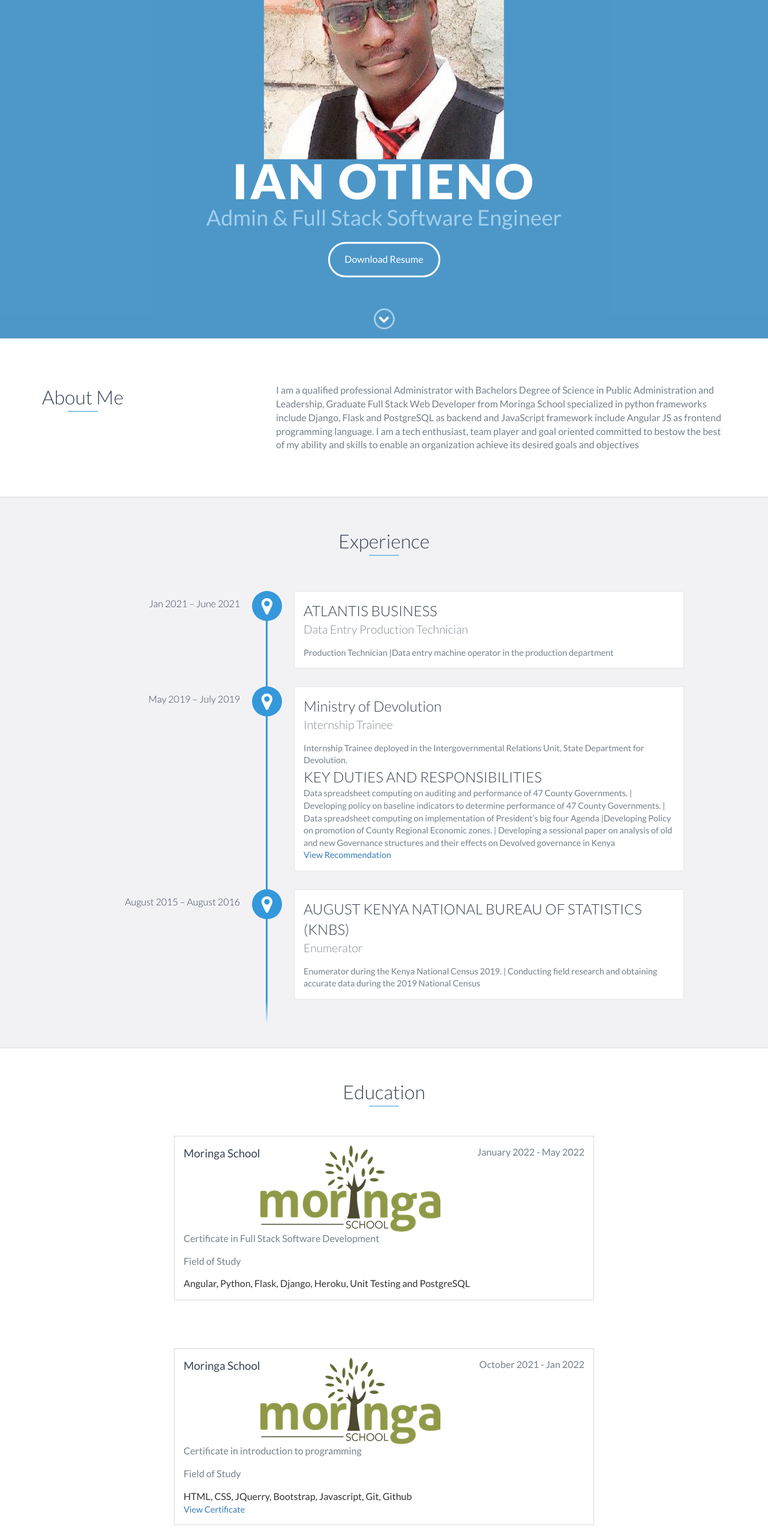
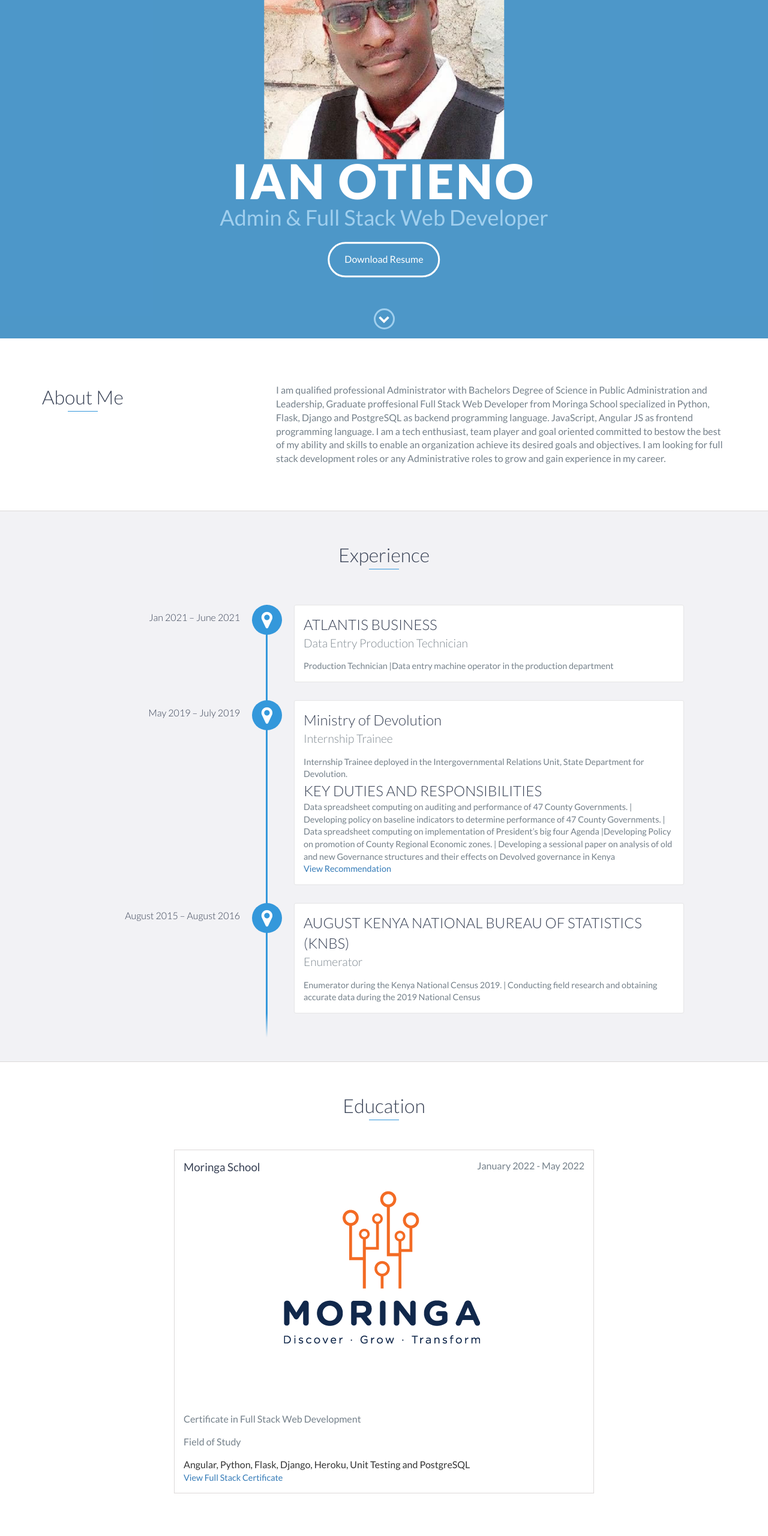
Before and after one commit to ian-otieno/My-Resume, a plain HTML site: page index.html in a window 1280 px wide. Shown: the part 236-2796 px from the top of the page at 60% size. Drawn offline with nearby package versions, Linux system fonts and the light colour scheme.

Commit message:
edit html

```diff
--- a/index.html
+++ b/index.html
@@ -50,7 +50,7 @@
         <div id="lead-content">
             <img src="images/IMG_20190703_182313.jpg" alt="">
             <h1>Ian Otieno</h1>
-            <h2>Admin & Full Stack Software Engineer</h2>
+            <h2>Admin & Full Stack Web Developer</h2>
 
             <a href="https://drive.google.com/file/d/1qYJKjfJVt3ZRrHtYgFPz-7qsnr4fT_DG/view?usp=sharing" class="btn-rounded-white">Download Resume</a>
         </div>
@@ -77,12 +77,13 @@
                 </div>
                 <div class="col-md-8">
                     <p>
-I am a qualified professional Administrator with Bachelors Degree of Science in Public
-Administration and Leadership, Graduate Full Stack Web Developer from Moringa School
-specialized in python frameworks include Django, Flask and PostgreSQL as backend and
-JavaScript framework include Angular JS as frontend programming language. I am a tech
+I am qualified professional Administrator with Bachelors Degree of Science in Public
+Administration and Leadership, Graduate proffesional Full Stack Web Developer from Moringa School
+specialized in Python, Flask, Django and PostgreSQL as backend programming language. JavaScript,
+Angular JS as frontend programming language. I am a tech
 enthusiast, team player and goal oriented committed to bestow the best of my ability and skills
-to enable an organization achieve its desired goals and objectives
+to enable an organization achieve its desired goals and objectives.
+I am looking for  full stack development roles or any Administrative roles to grow and gain experience in my career.
                     </p>
                 </div>
             </div>
@@ -137,11 +138,14 @@
         <div class="education-block">
             <h3>Moringa School </h3>
             <span class="education-date">January 2022 - May 2022</span>
-            <img src="images/moringa-school-logo-EE6600130E-seeklogo.com.png" />
-            <h4>Certificate in Full Stack Software Development</h4>
+            <img src="images/ZzZgytR8_400x400.png" />
+            <h4>Certificate in Full Stack Web Development</h4>
             <p>
                 <h4>Field of Study</h4>
                 Angular, Python, Flask, Django, Heroku, Unit Testing and PostgreSQL
+            </p>
+            <p>
+                <a href="https://drive.google.com/file/d/1-uByx356CVkz--7Z5pUTkqPaT3l22bvt/view?usp=sharing">View Full Stack Certificate</a>
             </p>
         </div>
         <!-- End .education-block -->
@@ -149,14 +153,14 @@
         <div class="education-block">
             <h3>Moringa School </h3>
             <span class="education-date">October 2021 - Jan 2022</span>
-            <img src="images/moringa-school-logo-EE6600130E-seeklogo.com.png" />
+            <img src="images/ZzZgytR8_400x400.png" />
             <h4>Certificate in introduction to programming </h4>
             <p>
                 <h4>Field of Study</h4>
                 HTML, CSS, JQuerry, Bootstrap, Javascript, Git, Github
             </p>
             <p>
-                <a href="https://drive.google.com/file/d/1zrf9s10GYMK3L5aUxTD95AEsnHzqPjzH/view?usp=sharing">View Certificate</a>
+                <a href="https://drive.google.com/file/d/1zrf9s10GYMK3L5aUxTD95AEsnHzqPjzH/view?usp=sharing">View Introduction to programming Certificate</a>
             </p>
         </div>
         <!-- End .education-block -->
@@ -353,9 +357,8 @@
         <ul>
             <li>JavaScript</li>
             <li>Python</li>
-            <li>Node.js</li>
             <li>AngularJs</li>
-            <li>React</li>
+            <li>React Js</li>
             <li>HTML5</li>
             <li>CSS3</li>
             <li>Bootstrap</li>
```
Also changed, not shown: images/ZzZgytR8_400x400.png (added), images/moringa-school-logo-EE6600130E-seeklogo.com.png (deleted).
